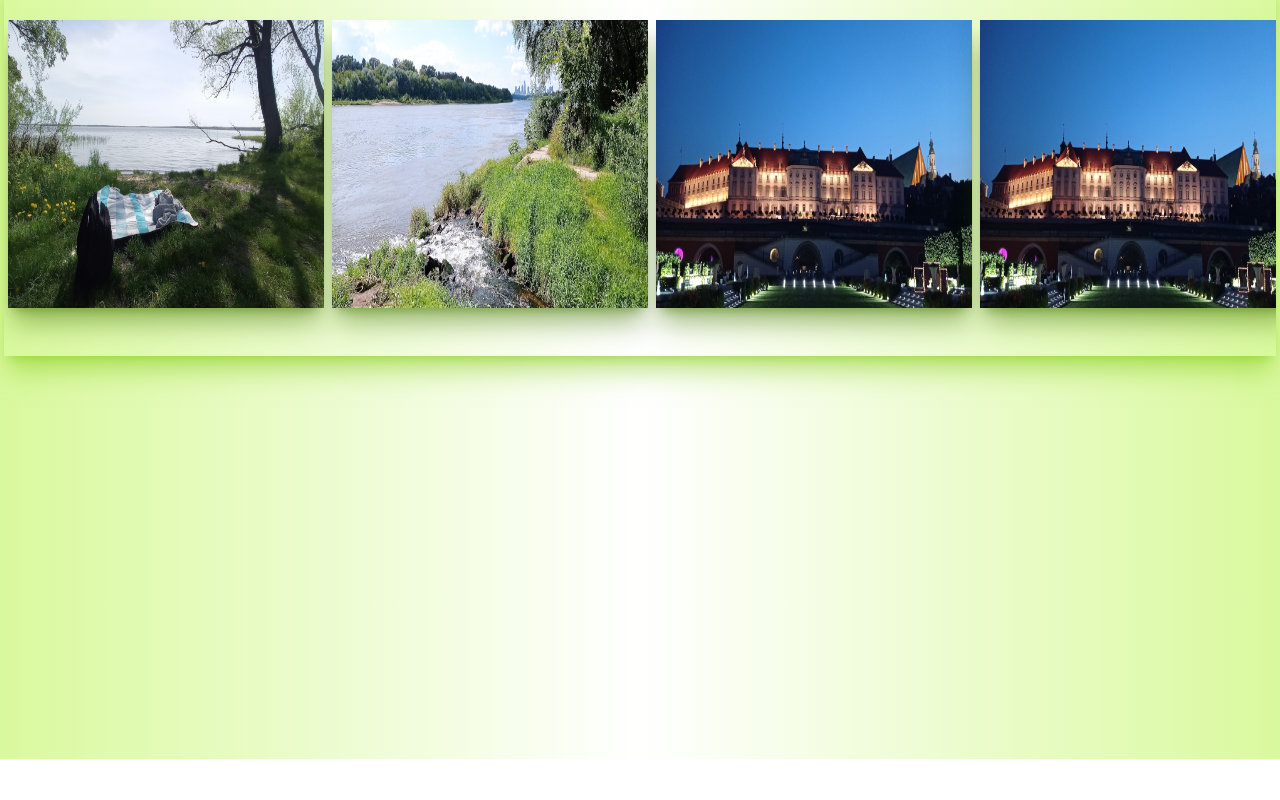
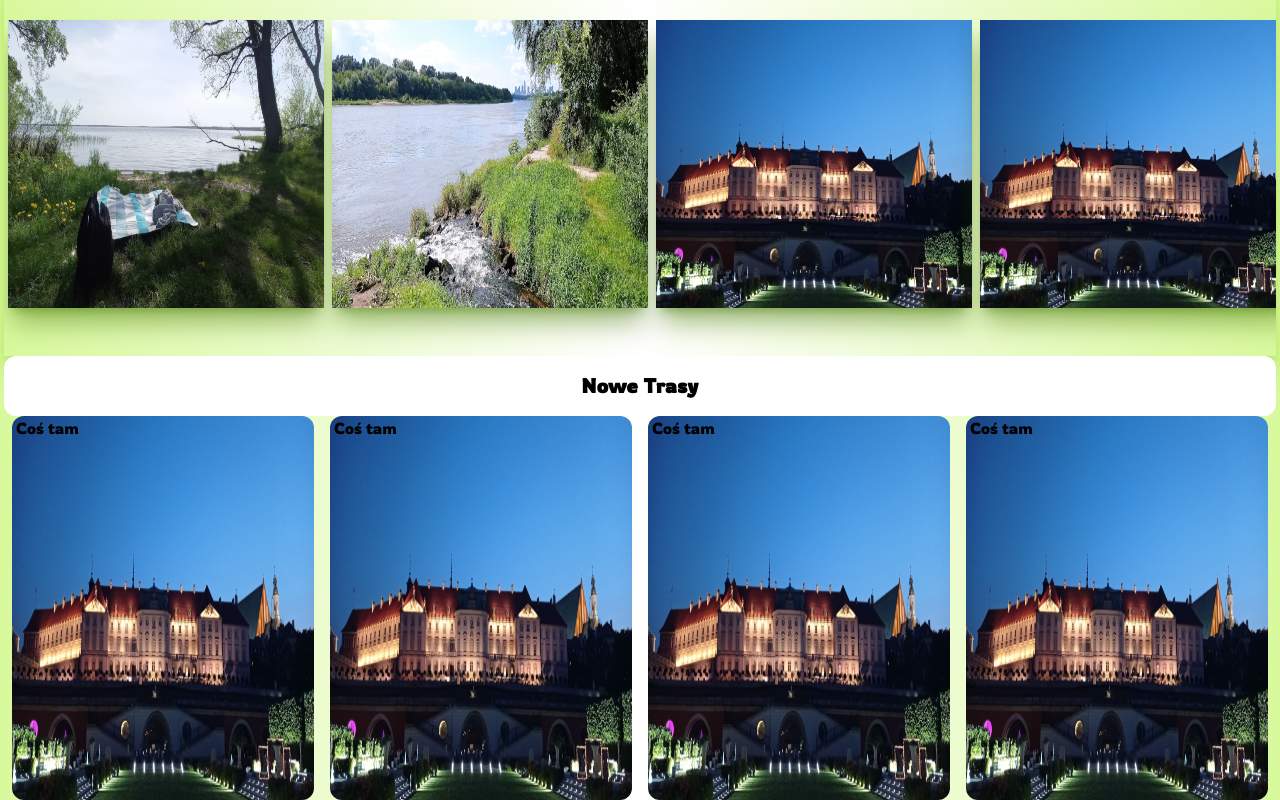
Before and after one commit to PiotrRegulski/pathpicstales, a Next.js app: page / in a window 1280 px wide. Shown: the part 924-1724 px from the top of the page. Before the commit the page ends 1683 px from the top, so only its background shows below. Built offline with nearby package versions, Linux system fonts and the light colour scheme; a web font is replaced by a local one.

Commit message:
added component with new routes

```diff
--- a/src/app/page.tsx
+++ b/src/app/page.tsx
@@ -1,3 +1,4 @@
+
 
 import NewPleaceCard from "@/components/ui/mainpage/newPleace/NewPleaceCard";
 import WelcomeCard from "@/components/ui/mainpage/WelcomeCard";
@@ -9,6 +10,7 @@ export default function Home() {
       <WelcomeCard />
       <NewPleaceCard />
 
+
     </>
   );
 }
--- a/src/components/ui/mainpage/CardWithPath.tsx
+++ /dev/null
@@ -1,17 +0,0 @@
-import React from 'react';
-
-const CardWithPath = () => {
-    return (
-        <section>
-                <div className='  grid grid-cols-2 md:grid-cols-4 gap-4 bg-lime-950  md:bg-gradient-to-b md:from-lime-600 md:to-lime-950 '>
-                   <div className=' grid justify-items-center'>1</div>
-                   <div className=' grid justify-items-center'>1</div>
-                   <div className=' grid justify-items-center'>1</div>
-                   <div className=' grid justify-items-center'>1</div>
-                </div>
-
-        </section>
-    );
-};
-
-export default CardWithPath;
--- a/src/components/ui/mainpage/PathCard.tsx
+++ /dev/null
@@ -1,20 +0,0 @@
-import React from 'react';
-interface PathCardProps {
-    image: string;
-    date: string;
-    description: string;
-}
-
-const PathCard: React.FC<PathCardProps> = (props) => {
-    return (
-        <div className='flex flex-row'>
-            <div>{props.image}</div>
-            <div><p>{props.date}</p></div>
-            <div><p>{props.description}</p></div>
-
-
-        </div>
-    );
-};
-
-export default PathCard;
--- /dev/null
+++ b/src/components/ui/mainpage/newPaths/CardWithPath.tsx
@@ -0,0 +1,28 @@
+import React from "react";
+import PathCard from "./PathCard";
+
+const CardWithPath = () => {
+  return (
+    <section className="flex flex-col">
+      <h3 className="text-black bg-white text-center  font-semibold text-xl py-4 px-4 tracking-wide rounded-xl">
+        Nowe Trasy
+      </h3>
+      <div className="  grid grid-cols-4 h-1/2">
+        <div className=" h-full">
+          <PathCard />
+        </div>
+        <div>
+          <PathCard />
+        </div>
+        <div>
+          <PathCard />
+        </div>
+        <div>
+          <PathCard />
+        </div>
+      </div>
+    </section>
+  );
+};
+
+export default CardWithPath;
--- /dev/null
+++ b/src/components/ui/mainpage/newPaths/PathCard.tsx
@@ -0,0 +1,35 @@
+import React from "react";
+import Image from "next/image";
+
+
+const PathCard = () => {
+    const images = [
+        { id: 1, path: "niegocingiżycko.png" },
+        { id: 2, path: "wisławarszawa.png" },
+        { id: 3, path: "zamekwarszawasm.png" },
+        { id: 4, path: "zamekwarszawasm.png" },
+        { id: 5, path: "zamekwarszawasm.png" },
+        { id: 6, path: "zamekwarszawasm.png" },
+        { id: 7, path: "zamekwarszawasm.png" },
+        // Dodaj więcej obiektów z informacjami o obrazach
+      ];
+  return (
+    <div className="flex flex-col items-center justify-between h-96">
+      <div className="relative w-full ">
+        <div className="absolute -z-10 w-full h-96 px-2 ">
+          <Image
+            src={`/NewPleaceImg/zamekwarszawasm.png`}
+            alt="bacground image"
+            className="w-full h-full rounded-xl"
+            width={1000}
+            height={1000}
+          />
+        </div>
+        <div className="px-3"><p>Coś tam</p></div>
+
+      </div>
+    </div>
+  );
+};
+
+export default PathCard;
--- a/src/components/ui/mainpage/newPleace/NewPleaceCard.jsx
+++ b/src/components/ui/mainpage/newPleace/NewPleaceCard.jsx
@@ -1,5 +1,6 @@
 import React from "react";
 import Image from "next/image";
+import CardWithPath from "../newPaths/CardWithPath";
 const images = [
   { id: 1, path: "niegocingiżycko.png" },
   { id: 2, path: "wisławarszawa.png" },
@@ -13,7 +14,7 @@ const images = [
 const NewPleaceCard = () => {
   return (
     <section id="NewPleace" className="h-screen  overscroll-x-none">
-      <div className="flex flex-col gap-2   h-[100%]">
+      <div className="flex flex-col gap-2  ">
         <h3 className="text-black bg-white text-center  font-semibold text-xl py-4 px-4 tracking-wide rounded-xl">
           Ostatnio dodane miejsca
         </h3>
@@ -33,6 +34,8 @@ const NewPleaceCard = () => {
           </div>
         </div>
       </div>
+      <CardWithPath/>
+
     </section>
   );
 };
```
Also changed, not shown: public/bg.png (added).
